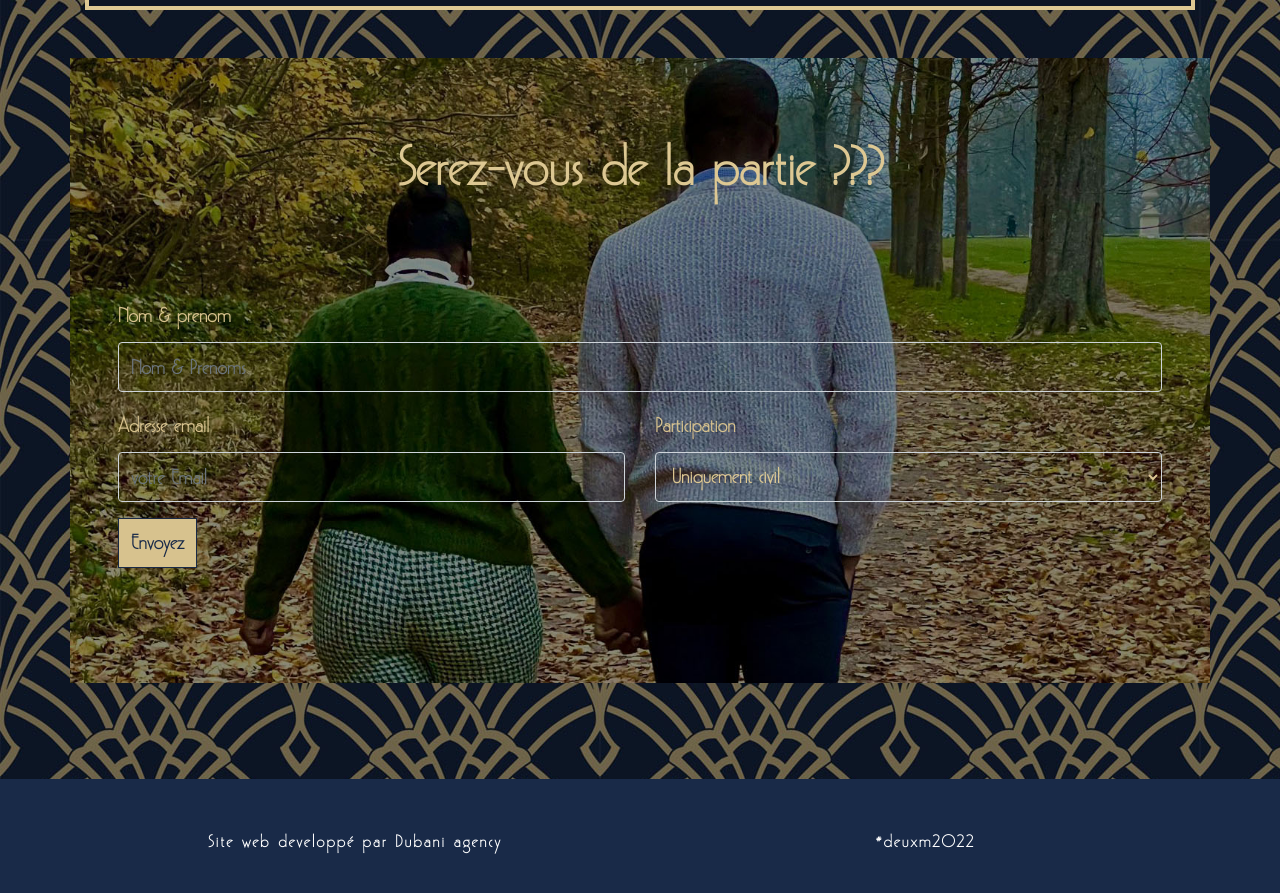
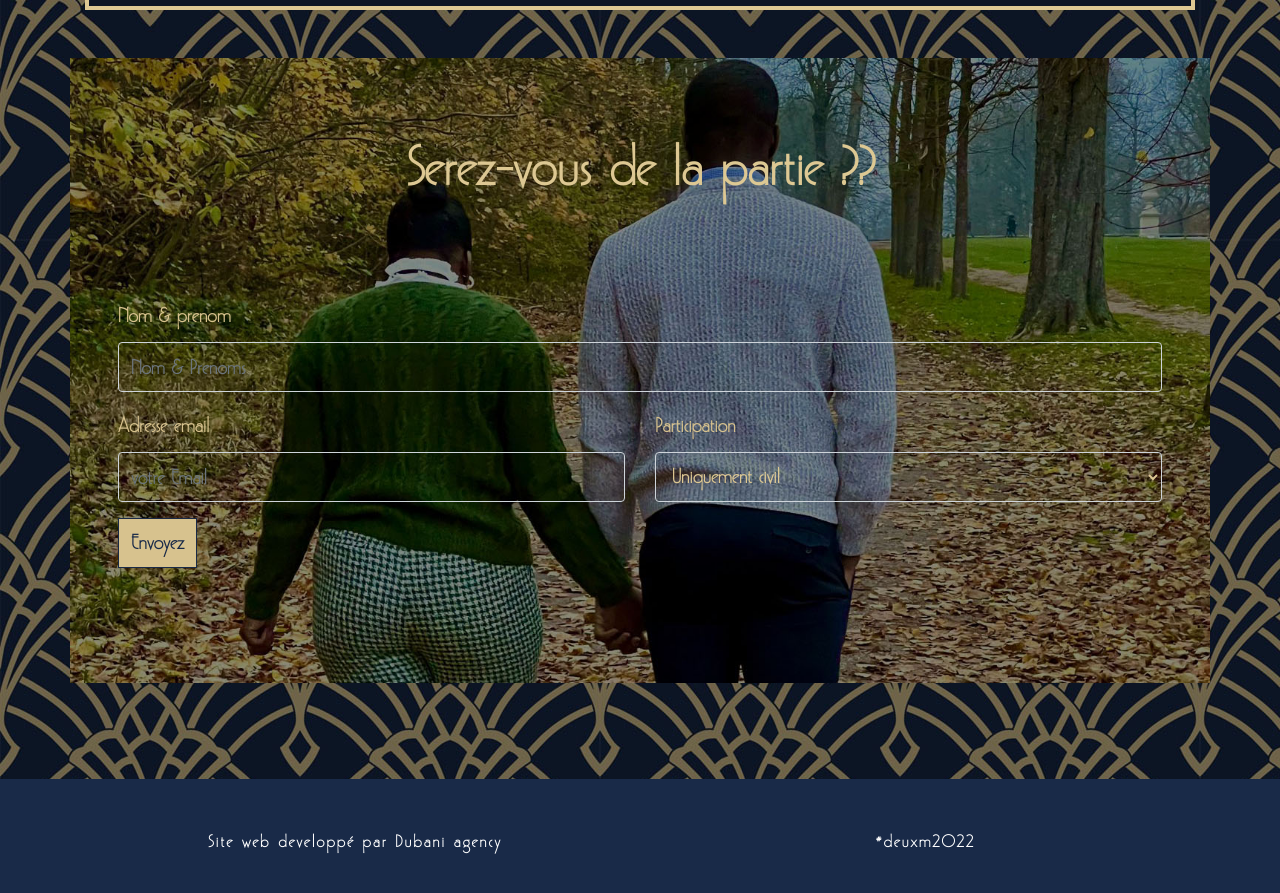
Before and after one commit to elprofa/maurice_manuela, a Next.js app: page /rsvp in a window 1280 px wide. Shown: the part 1040-1933 px from the top of the page. Built offline with nearby package versions, Linux system fonts and the light colour scheme; a web font is replaced by a local one.

Commit message:
test rsvp

```diff
--- a/components/molecules/SectionAccueil1/index.js
+++ b/components/molecules/SectionAccueil1/index.js
@@ -144,7 +144,7 @@ function SectionAccueil1() {
                 </div>
                 <div className="row py-2 py-md-5 p-2 my-2 my-md-5 p-md-5 form">
                     <div className="col-lg-12 py-2 py-md-4">
-                        <h1 style={{"color":"#fff"}}>Serez-vous de la partie ???</h1>
+                        <h1 style={{"color":"#fff"}}>Serez-vous de la partie ??</h1>
                     </div>
                     <form action="" method="POST" style={{"width":"100%"}}>
                         <div className="row">
```
